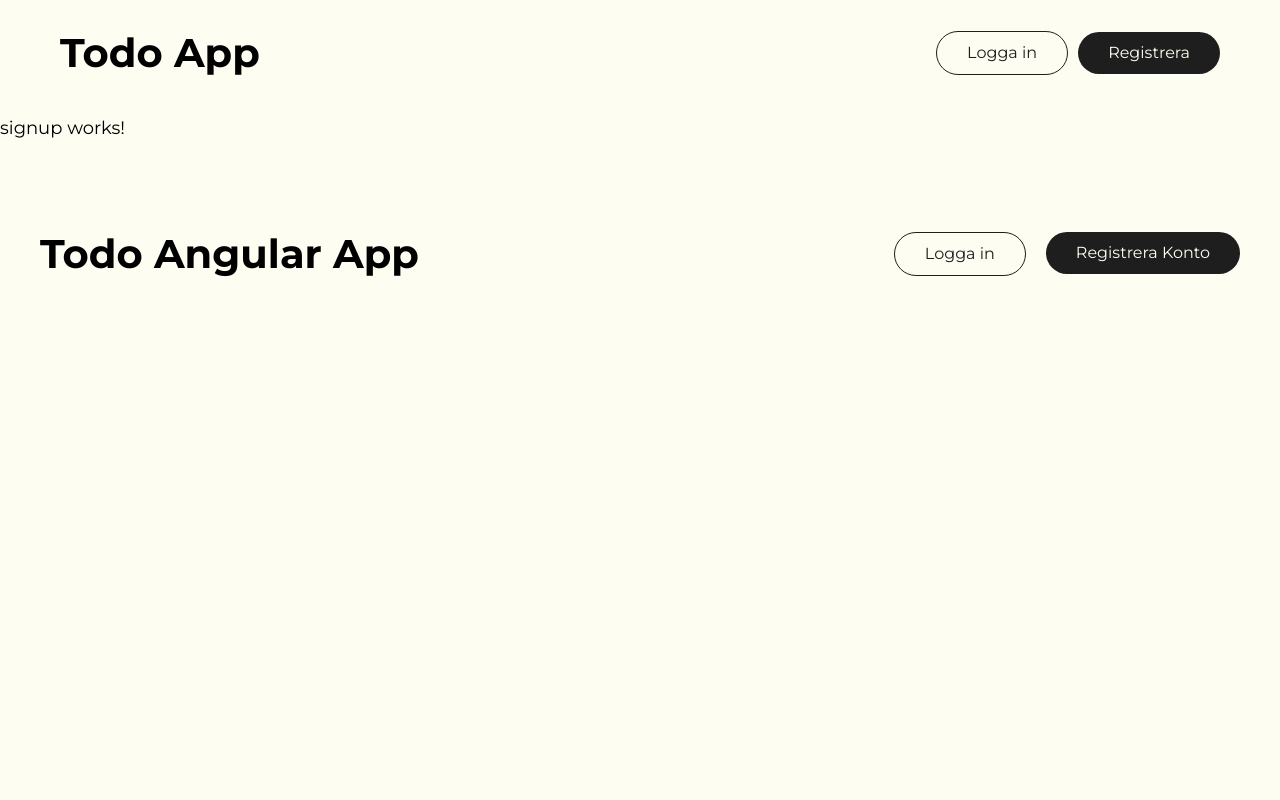
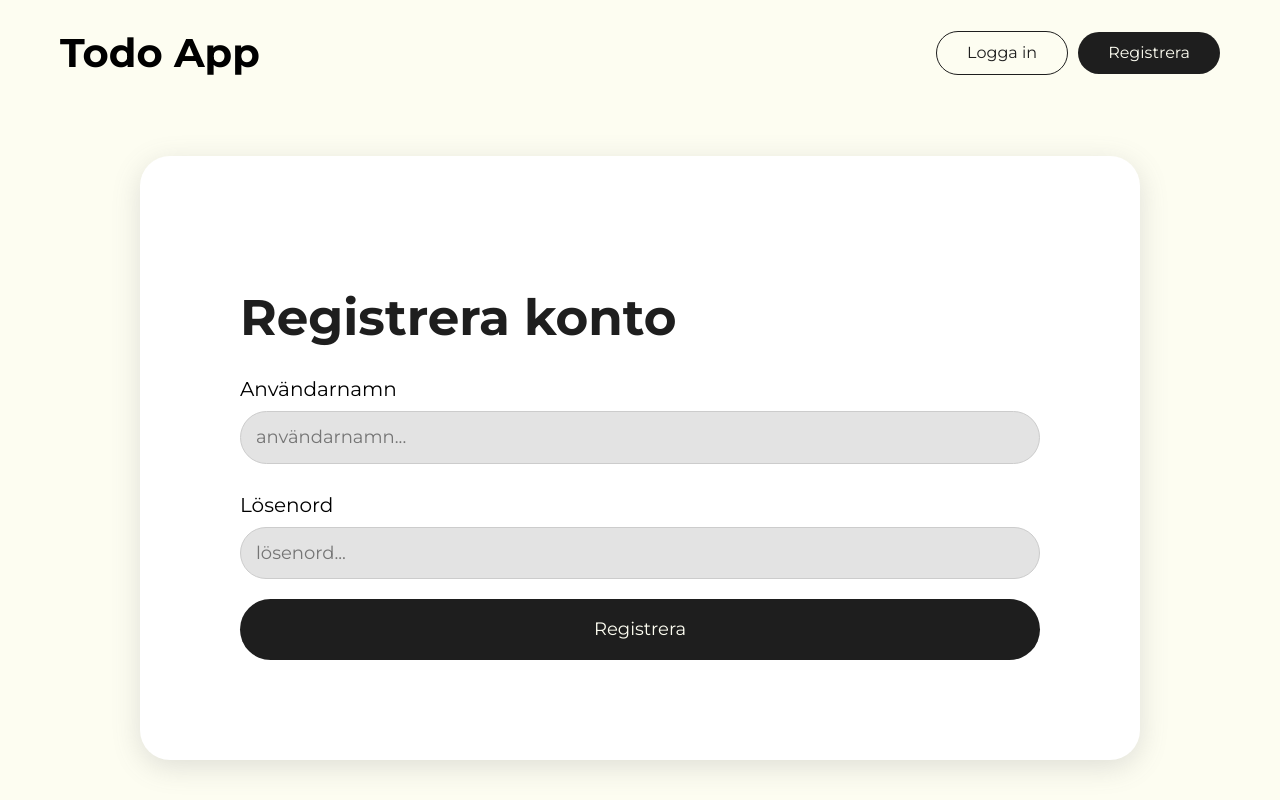
Before and after one commit to merkensten/angular-todo-frontend, an Angular app: page /registrera in a window 1280 px wide. Shown: the top 800 px of the page. Built offline with nearby package versions, Linux system fonts and the light colour scheme.

Commit message:
html och scss skapat för login och signup

```diff
--- a/src/app/pages/login/login.component.html
+++ b/src/app/pages/login/login.component.html
@@ -1 +1,33 @@
-<p>login works!</p>
+<div class="login-wrapper">
+  <form>
+    <h1>Logga in</h1>
+    <label>
+      Användarnamn
+      <input
+        type="text"
+        name="username"
+        id="username"
+        placeholder="användarnamn..."
+      />
+    </label>
+    <label>
+      Lösenord
+      <input
+        type="password"
+        name="password"
+        id="password"
+        placeholder="lösenord..."
+      />
+    </label>
+    <button class="btn-primary form-btn" type="submit">
+      <span *ngIf="formSucess">Laddar</span>
+      <span *ngIf="!formSucess">Logga in</span>
+    </button>
+    <div *ngIf="formError">
+      <p class="error">{{ formErrorMessage }}</p>
+    </div>
+    <div *ngIf="formSucess">
+      <p>Inloggning lyckades! Du kommer snart navigeras till appen.</p>
+    </div>
+  </form>
+</div>
--- a/src/app/pages/login/login.component.scss
+++ b/src/app/pages/login/login.component.scss
@@ -0,0 +1,39 @@
+.login-wrapper {
+  padding: 0 2rem;
+
+  form {
+    max-width: 1000px;
+    margin: 5rem auto;
+    background-color: #fff;
+    padding: 4rem 2rem;
+    border-radius: 3rem;
+    box-shadow: rgba(100, 100, 111, 0.2) 0px 7px 29px 0px;
+    display: flex;
+    flex-direction: column;
+
+    label {
+      display: flex;
+      flex-direction: column;
+      font-size: 2rem;
+    }
+
+    label + label {
+      margin-top: 2rem;
+    }
+
+    input {
+      margin-top: 1rem;
+      color: #000;
+      font-size: 1.8rem;
+    }
+
+    button {
+      font-size: 1.8rem;
+      margin-top: 1rem;
+    }
+
+    @media (min-width: 768px) {
+      padding: 10rem;
+    }
+  }
+}
--- a/src/app/pages/login/login.component.ts
+++ b/src/app/pages/login/login.component.ts
@@ -3,13 +3,14 @@ import { Component, OnInit } from '@angular/core';
 @Component({
   selector: 'app-login',
   templateUrl: './login.component.html',
-  styleUrls: ['./login.component.scss']
+  styleUrls: ['./login.component.scss'],
 })
 export class LoginComponent implements OnInit {
+  constructor() {}
 
-  constructor() { }
+  formSucess = false;
+  formError = false;
+  formErrorMessage = 'Fel användarnamn eller lösenord';
 
-  ngOnInit(): void {
-  }
-
+  ngOnInit(): void {}
 }
--- a/src/app/pages/signup/signup.component.html
+++ b/src/app/pages/signup/signup.component.html
@@ -1 +1,33 @@
-<p>signup works!</p>
+<div class="signup-wrapper">
+  <form>
+    <h1>Registrera konto</h1>
+    <label>
+      Användarnamn
+      <input
+        type="text"
+        name="username"
+        id="username"
+        placeholder="användarnamn..."
+      />
+    </label>
+    <label>
+      Lösenord
+      <input
+        type="password"
+        name="password"
+        id="password"
+        placeholder="lösenord..."
+      />
+    </label>
+    <button class="btn-primary form-btn" type="submit">
+      <span *ngIf="formSucess">Laddar...</span>
+      <span *ngIf="!formSucess">Registrera</span>
+    </button>
+    <div *ngIf="formError">
+      <p class="error">{{ formErrorMessage }}</p>
+    </div>
+    <div *ngIf="formSucess">
+      <p>Registrering lyckades! Du kommer snart navigeras till login sidan.</p>
+    </div>
+  </form>
+</div>
--- a/src/app/pages/signup/signup.component.scss
+++ b/src/app/pages/signup/signup.component.scss
@@ -0,0 +1,39 @@
+.signup-wrapper {
+  padding: 0 2rem;
+
+  form {
+    max-width: 1000px;
+    margin: 5rem auto;
+    background-color: #fff;
+    padding: 4rem 2rem;
+    border-radius: 3rem;
+    box-shadow: rgba(100, 100, 111, 0.2) 0px 7px 29px 0px;
+    display: flex;
+    flex-direction: column;
+
+    label {
+      display: flex;
+      flex-direction: column;
+      font-size: 2rem;
+    }
+
+    label + label {
+      margin-top: 2rem;
+    }
+
+    input {
+      margin-top: 1rem;
+      color: #000;
+      font-size: 1.8rem;
+    }
+
+    button {
+      font-size: 1.8rem;
+      margin-top: 1rem;
+    }
+
+    @media (min-width: 768px) {
+      padding: 10rem;
+    }
+  }
+}
--- a/src/app/pages/signup/signup.component.ts
+++ b/src/app/pages/signup/signup.component.ts
@@ -3,13 +3,14 @@ import { Component, OnInit } from '@angular/core';
 @Component({
   selector: 'app-signup',
   templateUrl: './signup.component.html',
-  styleUrls: ['./signup.component.scss']
+  styleUrls: ['./signup.component.scss'],
 })
 export class SignupComponent implements OnInit {
+  constructor() {}
 
-  constructor() { }
+  formSucess = false;
+  formError = false;
+  formErrorMessage = 'Det gick inte att skapa ett konto försök igen senare';
 
-  ngOnInit(): void {
-  }
-
+  ngOnInit(): void {}
 }
--- a/src/styles.scss
+++ b/src/styles.scss
@@ -35,18 +35,17 @@ h3,
 h4,
 h5,
 h6 {
-  margin: 0;
   padding: 0;
   font-weight: 700;
   color: $color-primary;
 }
 
 h1 {
-  font-size: 6.1rem;
+  font-size: 5rem;
   line-height: 1.1;
 }
 h2 {
-  font-size: 4.8rem;
+  font-size: 4.2rem;
   line-height: 1.2;
 }
 h3 {
```
